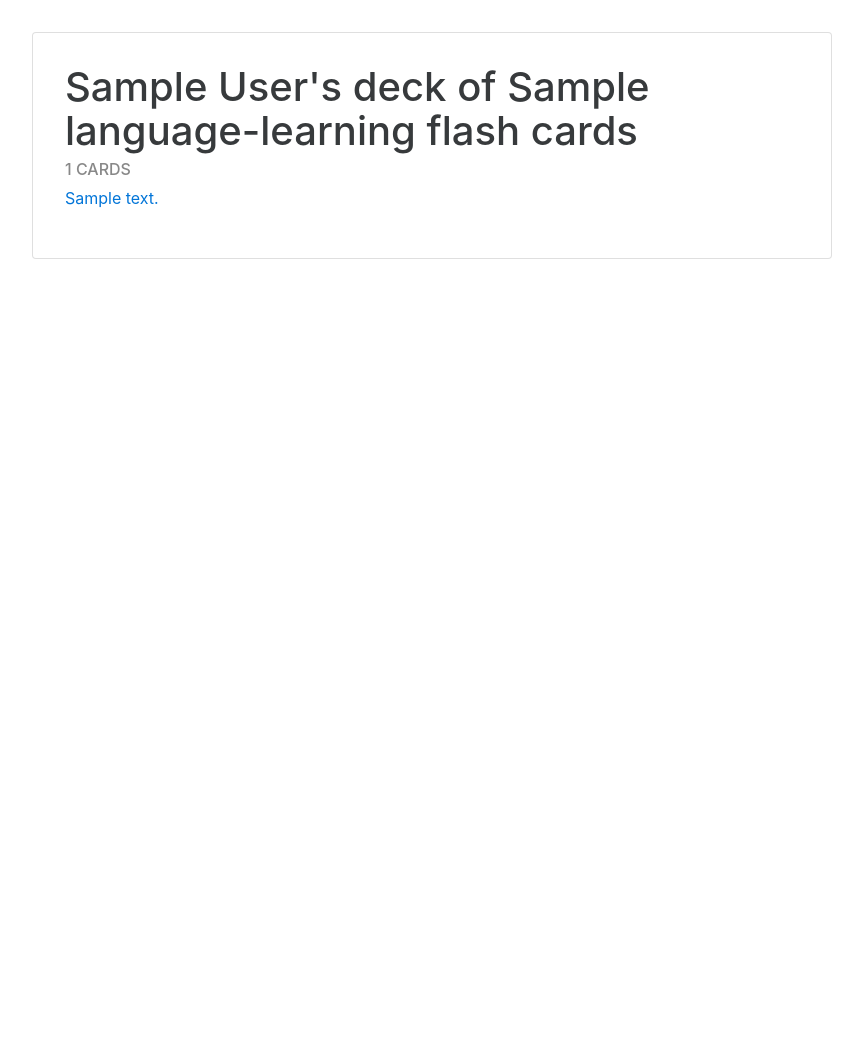
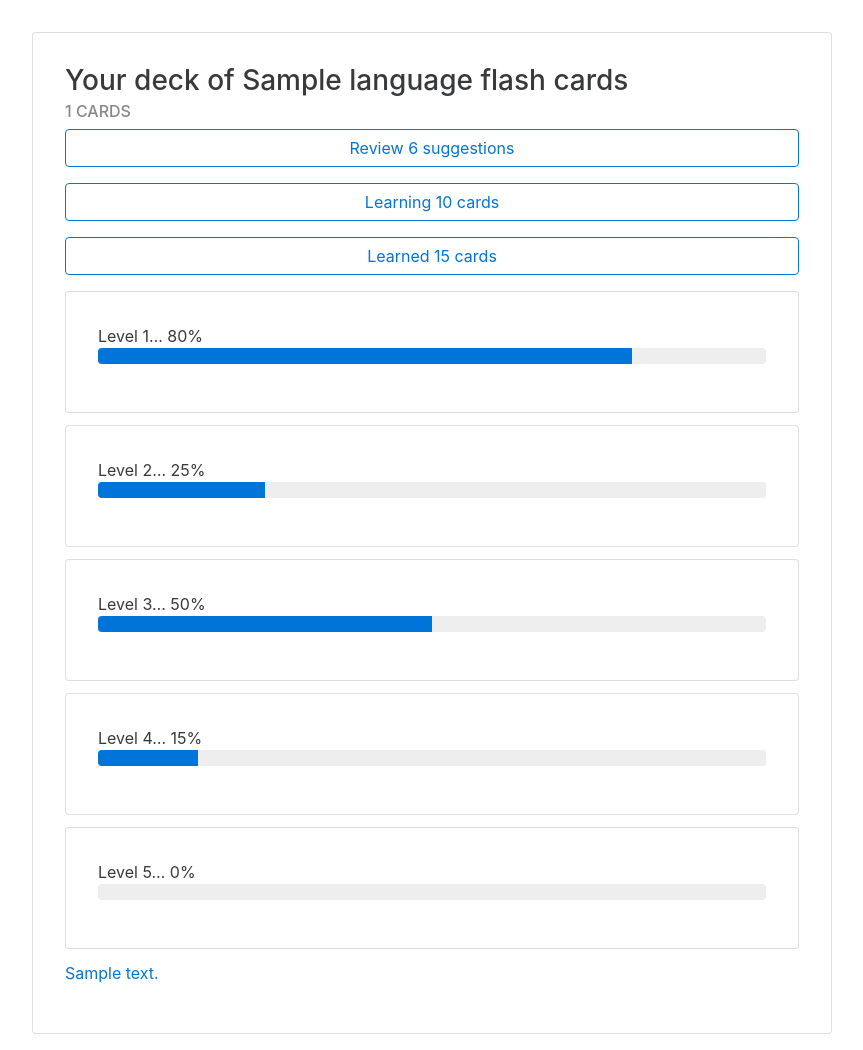
Before and after one commit to michaelsnook/sunlo, a Django app: page /deck/1/ in a window 1280 px wide. Shown: the part 70-1120 px from the top of the page, without its empty margins (208-1071 px from the left). Before the commit the page ends 329 px from the top, so only its background shows below. Run offline with Django 3.2, Linux system fonts and the light colour scheme; tables that the repository leaves empty hold one stand-in row (values such as "Sample post"); style sheets or scripts are compiled from the project's sources; parts of the project's set-up code (start-up, migrations or seed data) failed here and were passed over; some libraries are stand-ins or nearby versions.

Commit message:
Beginning the flow of individual deck selection and creation

```diff
--- a/cards/templates/cards/deck_detail.html
+++ b/cards/templates/cards/deck_detail.html
@@ -1,8 +1,40 @@
 {% extends 'cards/base.html' %}
 {% block content %}
+
 <section class="card">
-  <h1>{{ deck.person.name }}'s deck of {{ deck.language.name }}-learning flash cards</h1>
+  <h3>Your deck of {{ deck.language.name }} flash cards</h1>
   <h4>{{ deck.cards.count }} cards </h4>
+
+  <a class="btn btn-block btn-outline-primary m-b-1" href="">
+    Review 6 suggestions
+  </a>
+  <a class="btn btn-block btn-outline-primary m-b-1" href="">
+    Learning 10 cards
+  </a>
+  <a class="btn btn-block btn-outline-primary m-b-1" href="">
+    Learned 15 cards
+  </a>
+
+  <a class="card">
+    <div id="example-caption-1">Level 1&hellip; 80%</div>
+    <progress class="progress" value="80" max="100" aria-describedby="example-caption-1"></progress>
+  </a>
+  <a class="card">
+    <div id="example-caption-2">Level 2&hellip; 25%</div>
+    <progress class="progress" value="25" max="100" aria-describedby="example-caption-2"></progress>
+  </a>
+  <a class="card">
+    <div id="example-caption-3">Level 3&hellip; 50%</div>
+    <progress class="progress" value="50" max="100" aria-describedby="example-caption-3"></progress>
+  </a>
+  <a class="card">
+    <div id="example-caption-4">Level 4&hellip; 15%</div>
+    <progress class="progress" value="15" max="100" aria-describedby="example-caption-4"></progress>
+  </a>
+  <a class="card">
+    <div id="example-caption-5">Level 5&hellip; 0%</div>
+    <progress class="progress" value="0" max="100" aria-describedby="example-caption-5"></progress>
+  </a>
 
   <ul class="list-unstyled">
     {% for card in deck.cards.all %}
--- a/cards/urls.py
+++ b/cards/urls.py
@@ -8,6 +8,7 @@ urlpatterns = [
     url(r'^$', views.home, name='home'),
     url(r'^login/?$', views.login_page, name='login_page'),
     url(r'^logout/?$', views.logout_page, name='logout_page'),
+    url(r'^deck/(?P<deck_language_name>[a-zA-Z_-]+)/$', views.my_deck, name='my_deck'),
     url(r'^deck/(?P<deck_id>[0-9]+)/$', views.deck_detail, name='deck_detail'),
     url(r'^card/(?P<card_id>[0-9]+)/$', views.card_detail, name='card_detail'),
     url(r'^language/(?P<language_id>[0-9]+)/$', views.language_detail, name='language_detail'),
--- a/cards/views.py
+++ b/cards/views.py
@@ -1,4 +1,5 @@
 from django.shortcuts import get_object_or_404, render, redirect
+from django.core.exceptions import ObjectDoesNotExist
 from django.http import HttpResponse
 from django.contrib import messages
 from django.contrib.auth import authenticate, login, logout
@@ -59,3 +60,36 @@ def deck_detail(request, deck_id):
         'deck': deck,
     }
     return render(request, 'cards/deck_detail.html', context)
+
+@login_required
+def my_deck(request, deck_language_name):
+    person = request.user.person
+    language = get_object_or_404(Language, name__iexact=deck_language_name)
+    deck = None
+
+    if request.method == 'POST':
+        try:
+            deck = Deck.objects.get(
+                person_id=person.id,
+                language__name__iexact=request.POST['language_name'],
+            )
+        except ObjectDoesNotExist:
+            # TODO: make this create statement work
+            deck = Deck.objects.create()
+            if deck is not None:
+                messages.success(request, 'Successfully created your new deck!')
+
+    context = {
+        'person': request.user.person,
+        'language': language,
+        'deck': deck,
+    }
+
+    if request.method == 'GET':
+        try:
+            context['deck'] = Deck.objects.get(person_id=person.id, language__name__iexact=deck_language_name)
+        except ObjectDoesNotExist:
+            return render(request, 'cards/deck_not_learning_detail.html', context)
+
+
+    return render(request, 'cards/deck_detail.html', context)
--- a/sunlo/static/sunlo/main.scss
+++ b/sunlo/static/sunlo/main.scss
@@ -7,6 +7,9 @@ header, footer, main {
   width: 80%;
   margin-top: 1rem;
   margin-bottom: 1rem;
+}
+header {
+  text-align: center;
 }
 section {
   margin-top: 2rem;
@@ -27,9 +30,6 @@ h4 {
   font-size: 1rem;
   color: #888;
 }
-header {
-  text-align: center;
-}
 .btn .tag {
   right: -3px;
 }
```
Also changed, not shown: cards/templates/cards/deck_not_learning_detail.html (added, +21 -0 lines), cards/templates/cards/home.html (+11 -2 lines).
